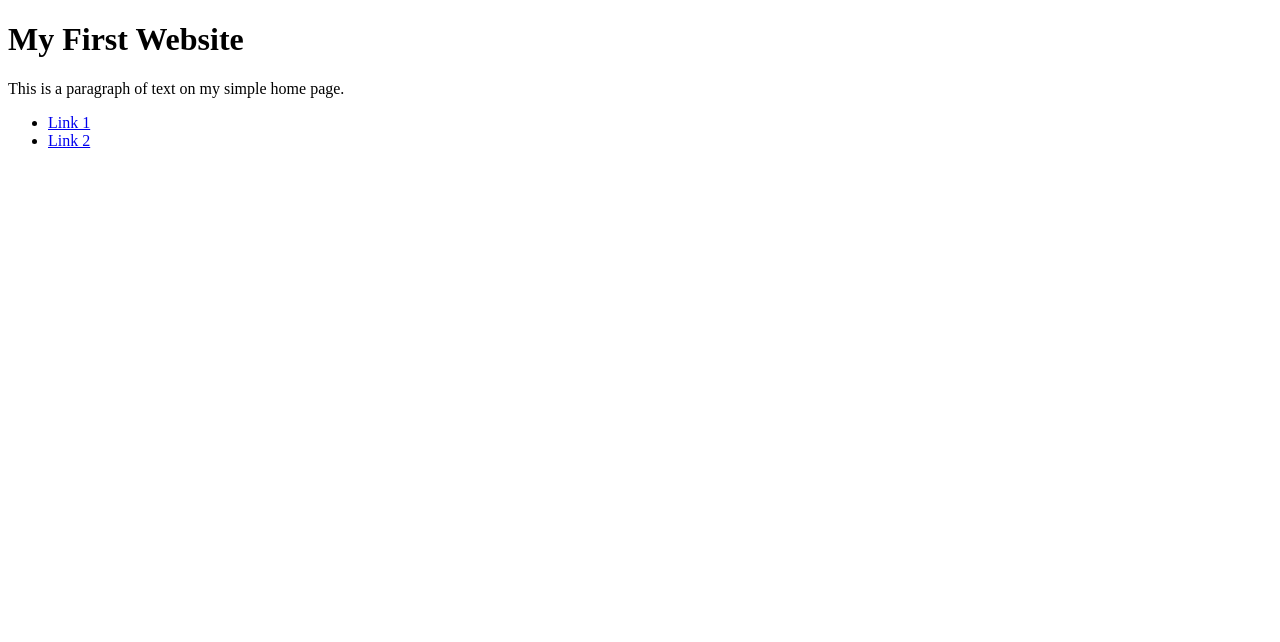
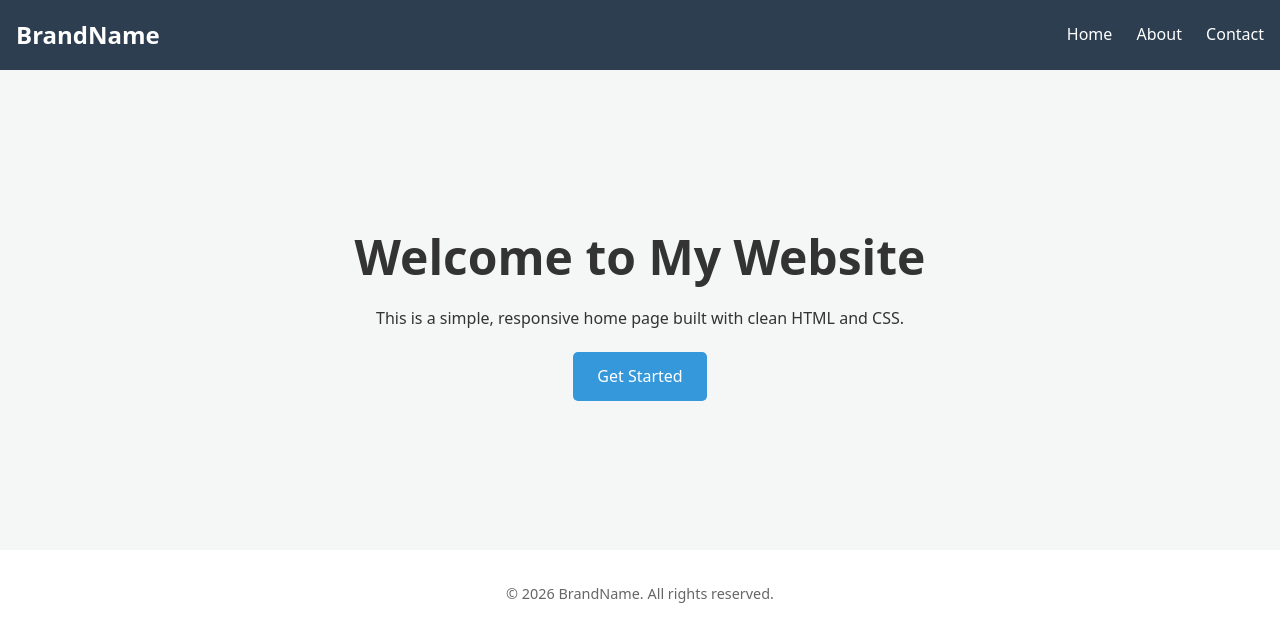
Before and after one commit to brinda296/cca123, a plain HTML site: page web_app/template/index.html in a window 1280 px wide. Drawn offline with Linux system fonts and the light colour scheme.

Commit message:
Update index.html

```diff
--- a/web_app/template/index.html
+++ b/web_app/template/index.html
@@ -1,17 +1,66 @@
 <!DOCTYPE html>
-<html>
+<html lang="en">
 <head>
-    <title>Minimal Page</title>
+    <meta charset="UTF-8">
+    <meta name="viewport" content="width=device-width, initial-scale=1.0">
+    <title>My Simple Home Page</title>
+    <style>
+        /* Basic Reset & Typography */
+        * { margin: 0; padding: 0; box-sizing: border-box; }
+        body { font-family: system-ui, sans-serif; line-height: 1.6; color: #333; }
+
+        /* Navigation */
+        nav { background: #2c3e50; padding: 1rem; display: flex; justify-content: space-between; align-items: center; }
+        nav a { color: white; text-decoration: none; margin-left: 20px; font-weight: 500; }
+        .logo { font-size: 1.5rem; font-weight: bold; color: white; }
+
+        /* Hero Section */
+        .hero {
+            height: 60vh;
+            display: flex;
+            flex-direction: column;
+            justify-content: center;
+            align-items: center;
+            background: #f4f7f6;
+            text-align: center;
+            padding: 20px;
+        }
+        .hero h1 { font-size: 3rem; margin-bottom: 10px; }
+        .btn {
+            background: #3498db;
+            color: white;
+            padding: 12px 24px;
+            border-radius: 5px;
+            text-decoration: none;
+            margin-top: 20px;
+        }
+
+        /* Footer */
+        footer { text-align: center; padding: 2rem; font-size: 0.9rem; color: #666; }
+    </style>
 </head>
 <body>
 
-    <h1>My First Website</h1>
-    <p>This is a paragraph of text on my simple home page.</p>
+    <nav>
+        <div class="logo">BrandName</div>
+        <div>
+            <a href="#">Home</a>
+            <a href="#">About</a>
+            <a href="#">Contact</a>
+        </div>
+    </nav>
 
-    <ul>
-        <li><a href="#">Link 1</a></li>
-        <li><a href="#">Link 2</a></li>
-    </ul>
+    <main>
+        <section class="hero">
+            <h1>Welcome to My Website</h1>
+            <p>This is a simple, responsive home page built with clean HTML and CSS.</p>
+            <a href="#" class="btn">Get Started</a>
+        </section>
+    </main>
+
+    <footer>
+        &copy; 2026 BrandName. All rights reserved.
+    </footer>
 
 </body>
 </html>
```
